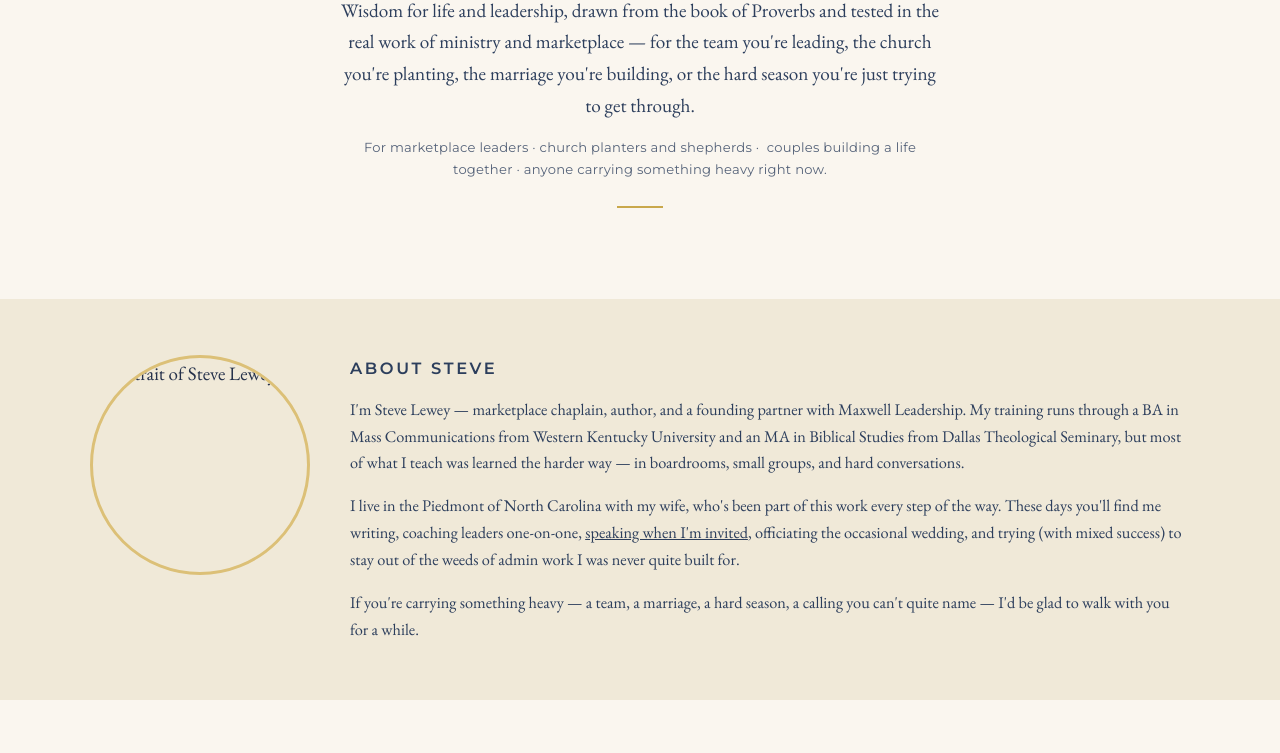
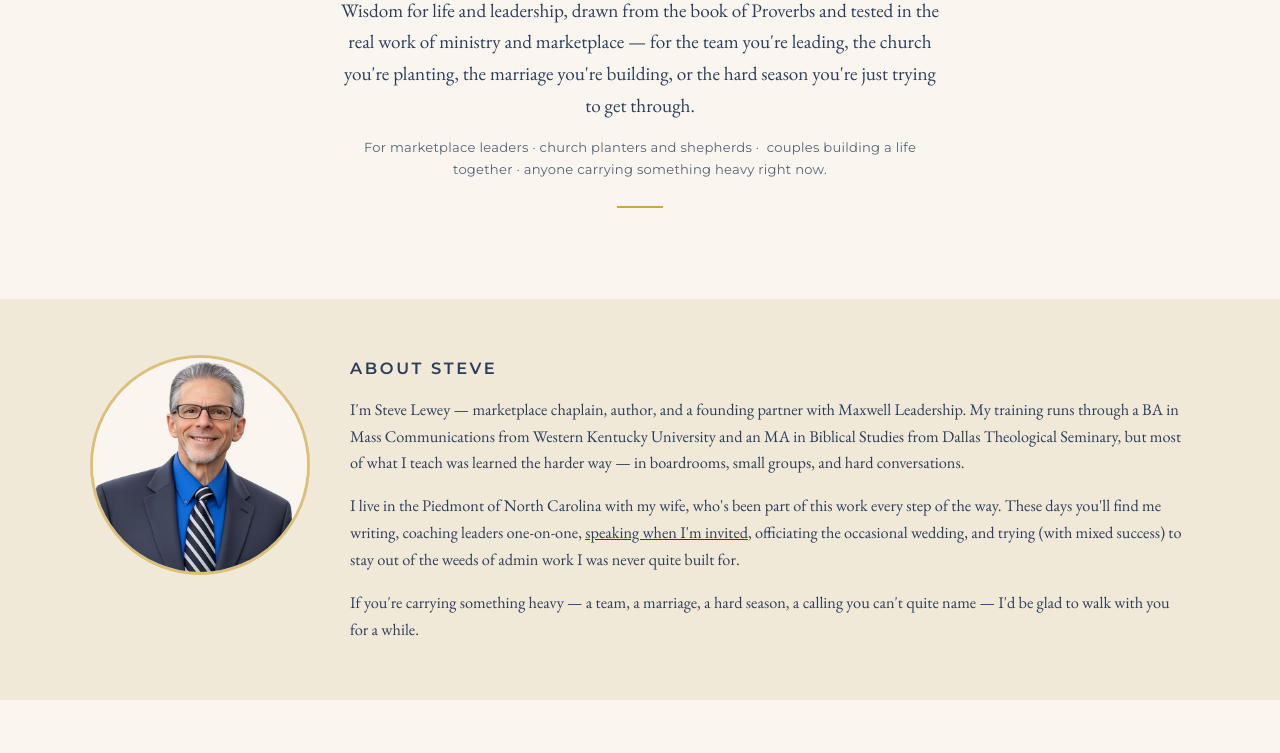
Before and after one commit to stevelewey/service-offerings, a plain HTML site: page index.html in a window 1280 px wide. Shown: the part 299-1052 px from the top of the page. Drawn offline with nearby package versions, Linux system fonts and the light colour scheme.

Commit message:
Fix image paths

```diff
--- a/index.html
+++ b/index.html
@@ -504,7 +504,7 @@
   <!-- ============ ABOUT ============ -->
   <section class="about" id="about">
     <div class="section-inner about-inner">
-      <img class="about-portrait" src="images/steve-lewey.jpg" alt="Portrait of Steve Lewey">
+      <img class="about-portrait" src="steve-lewey.jpg" alt="Portrait of Steve Lewey">
       <div class="about-text">
         <p class="eyebrow">About Steve</p>
         <p>
```
